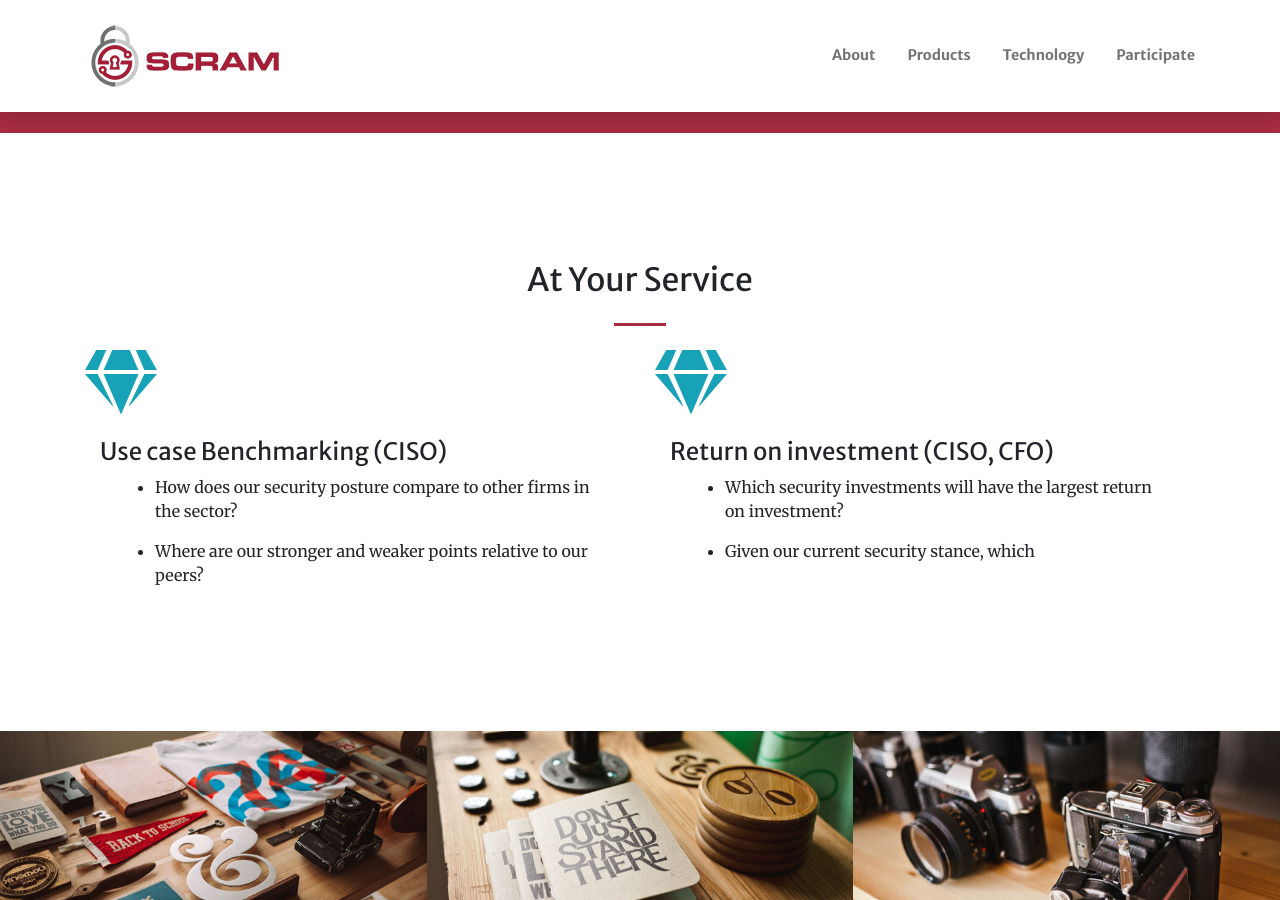
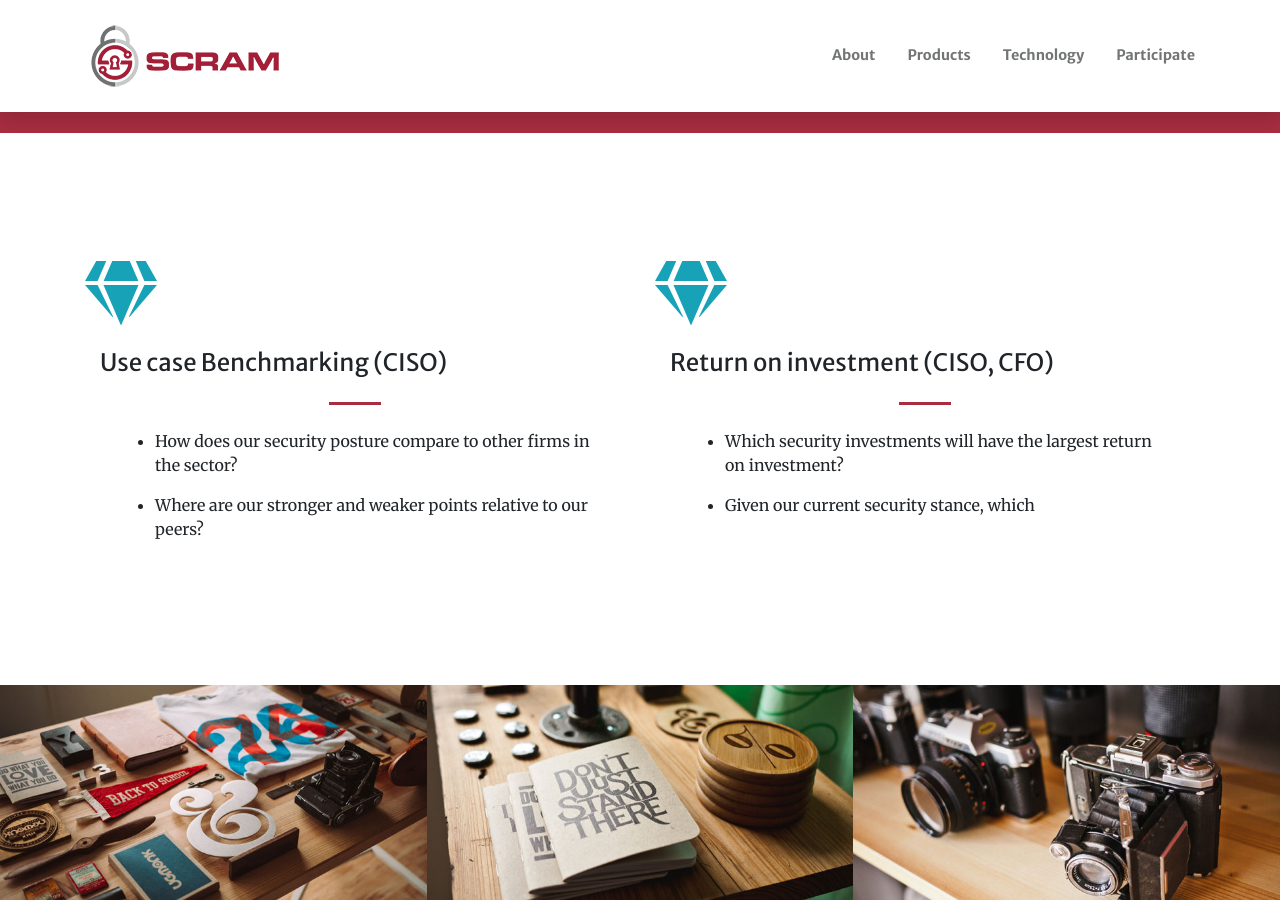
Before and after one commit to jisqyv/MIT, a Jekyll site: the page built from index.md, in a window 1280 px wide and 900 px high, scrolled down 1317 px. Built offline with Jekyll 4.4.1, drawn with Linux system fonts in a browser that asks for light colours; nearby versions of some CDN libraries.

Commit message:
Update services.html

```diff
--- a/_includes/services.html
+++ b/_includes/services.html
@@ -1,7 +1,6 @@
 <section class="page-section {{ section.background_style }}" id="{{ section.section_id }}">
   <div class="container">
-    <h2 class="text-center mt-0">{{ section.title }}</h2>
-    <hr class="divider my-4">
+
     <div class="row row-cols-2 ">
       <!-- {#% assign cols = section.services.size | at_most: 4 %#} -->
       {% assign cols = section.services.size %}
@@ -17,6 +16,7 @@
           <i class="fas fa-4x {{ service.icon }} text-primary mb-4"></i>
 		  <div class="col">
           <h3 class="h4 mb-2">{{ service.title }}</h3>
+		  <hr class="divider my-4">
           <div class="col">
 		  <ul>
             <li>{{ service.text1 | markdownify }}</li>
```
